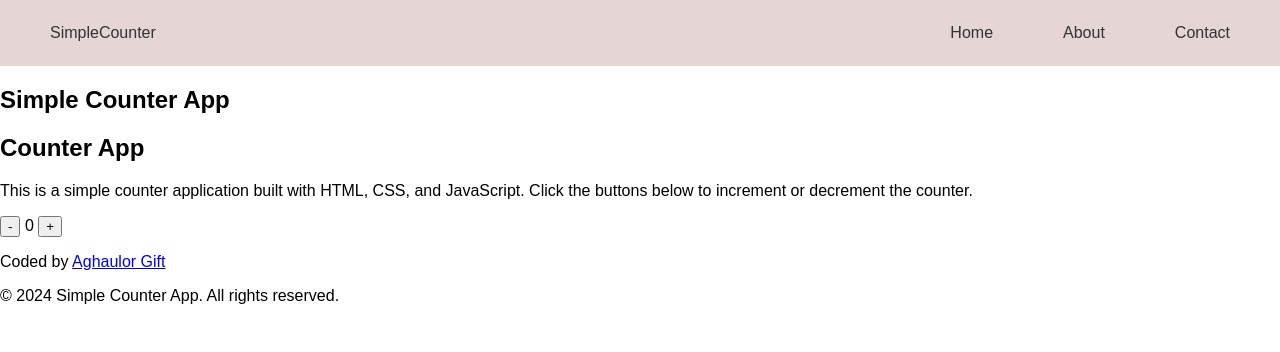
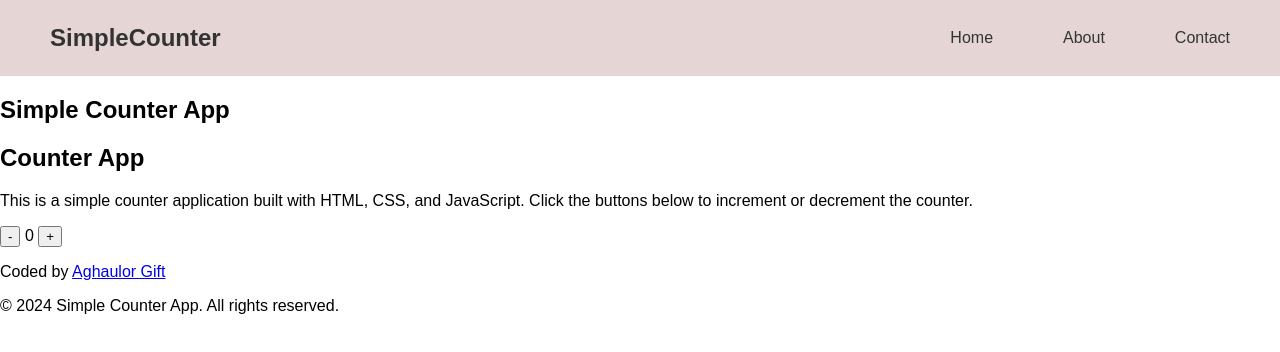
Before and after one commit to Aghaulor-Gift/simple-counter-app, a plain HTML site: page index.html in a window 1280 px wide. Drawn offline with Linux system fonts and the light colour scheme.

Commit message:
style:update logo font styling

```diff
--- a/styles.css
+++ b/styles.css
@@ -27,5 +27,8 @@ body {
 }
 
 .logo {
+  max-width: 24px;
+  font-size: 24px;
+  font-weight: bold;
   margin-right: auto;
 }
```
